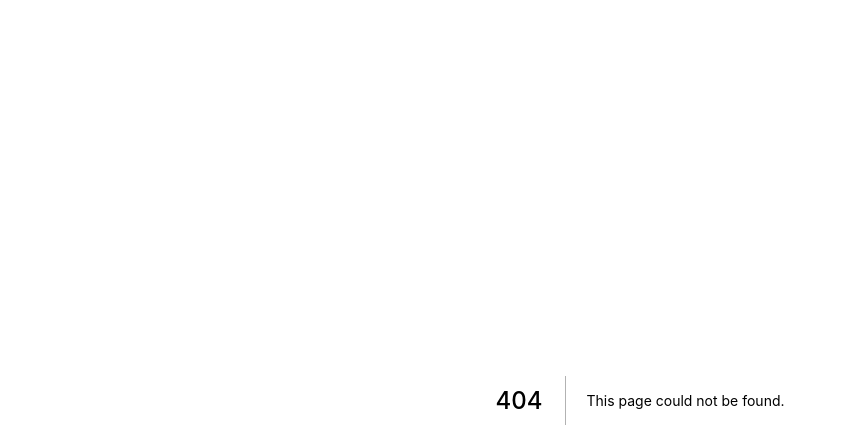
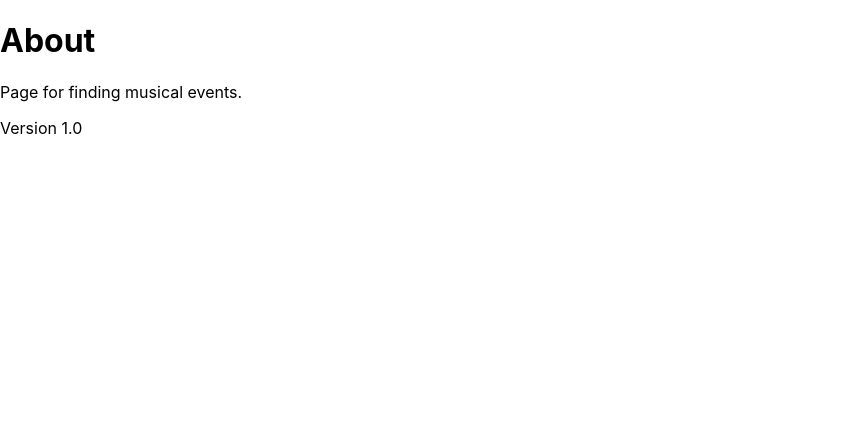
Before and after one commit to st-182/dj-events-frontend, a Next.js app: page /about in a window 1280 px wide. Before the commit this address had no page. Shown: the top 448 px of the page, without its empty margins (0-847 px from the left). Built offline with nearby package versions, Linux system fonts and the light colour scheme.

Commit message:
start of the cource

```diff
--- /dev/null
+++ b/pages/about.js
@@ -0,0 +1,11 @@
+import React from "react";
+
+export default function AboutPage() {
+  return (
+    <div>
+      <h1>About</h1>
+      <p>Page for finding musical events.</p>
+      <p>Version 1.0</p>
+    </div>
+  );
+}
```
Also changed, not shown: pages/events/[slug].js (added, +9 -0 lines), pages/events/add.js (added, +9 -0 lines), pages/events/index.js (added, +9 -0 lines), .babelrc (added), .eslintrc.json.
